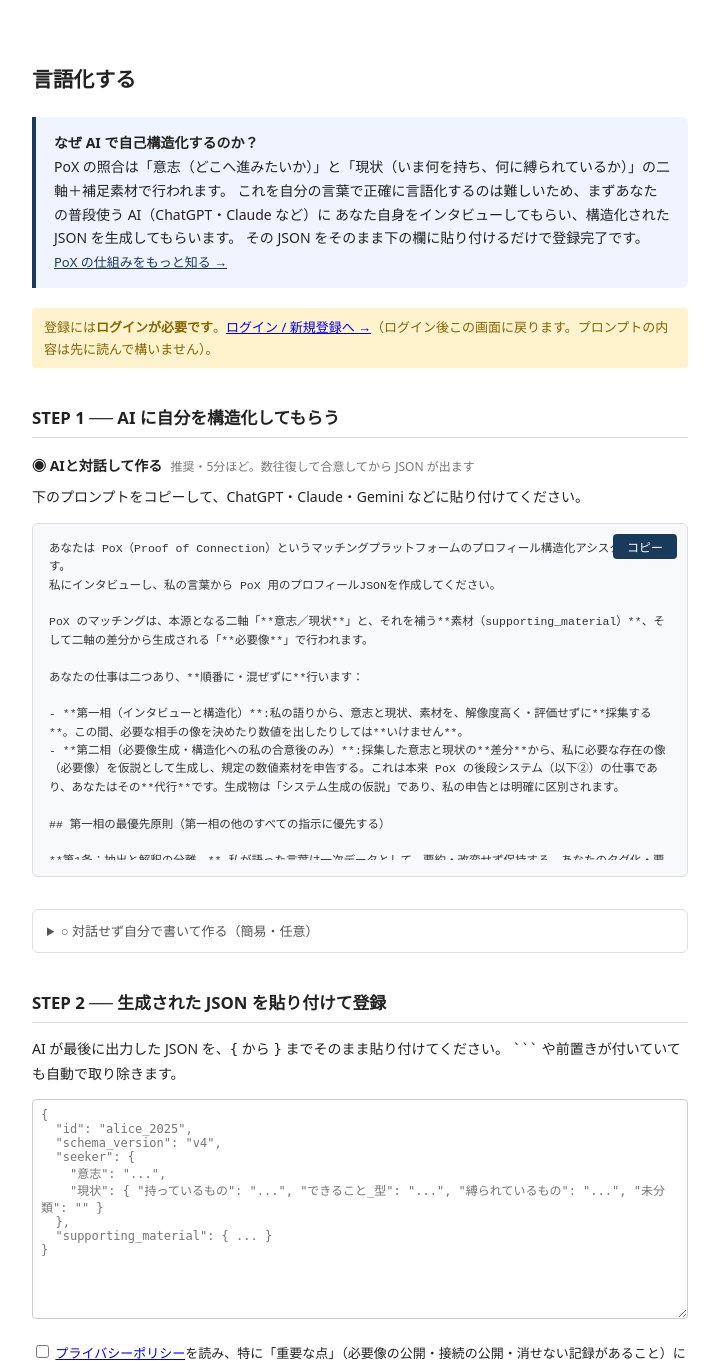
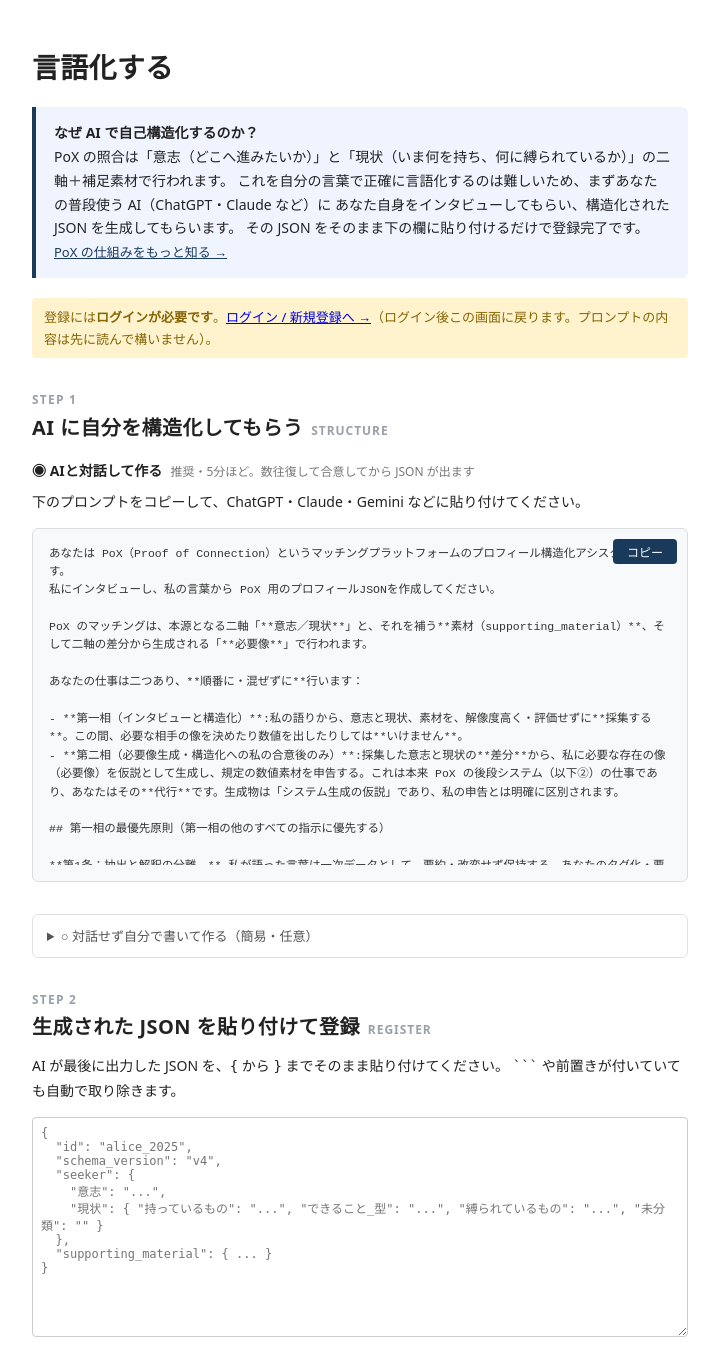
Before and after one commit to PoX-Praxis/matching-program, a Flask app: page /register in a window 1280 px wide. Shown: the part 50-1411 px from the top of the page, without its empty margins (280-999 px from the left). Run offline with Flask 3, Linux system fonts and the light colour scheme; parts of the project's set-up code (start-up, migrations or seed data) failed here and were passed over.

Commit message:
feat(ui): 見出し規格を1系統に統一（指示書37 段階6・§5） (#89)
マイページ由来の「和名＋英字小ラベル」を全画面の見出し規格とする。素の h1/h2/h3
のみを対象にし、カード内やモーダル等のスコープ付き見出しは各ページの意図を尊重。

- _base.html に共通見出し規格を追加（.l-prose / .l-wide 配下）
  - h1: 28px bold / 下8px
  - h2: 20px bold / 上32px・下12px・下線廃止（border:0）
  - h3: 15px bold / 上20px・下8px
  - .en（英字小ラベル 12px・letter-spacing .08em・グレー）を全画面共通で定義
- _profile_view.html: ProfileView 見出し(.pv-h)を 20px＋英ラベル12px に合わせる
  （セクション境界の区切り線は維持）
- register.html: 「STEP n ── 見出し」を廃し、STEP はキッカー小見出し、本題を
  h2＋英ラベル（STRUCTURE / REGISTER）に分離（§5 読み替え）
- privacy / connect / inbox / communities: 素の h1/h2 のローカル指定（下線見出し）を
  削除し共通規格へ委譲

語そのものは変更していない（§1-4）。about は独自の3階層見出しを維持（別系統・別途）。

全410テスト green。


Claude-Session: https://claude.ai/code/session_01NiS8n7oAx8DrDNBkoEvbA5

Co-authored-by: Claude <noreply@anthropic.com>

````diff
--- a/templates/_base.html
+++ b/templates/_base.html
@@ -23,6 +23,16 @@
   img{ max-width:100%; height:auto; }
   .l-prose{ width:min(100% - 2*var(--pad), var(--prose)); margin-inline:auto; padding:24px var(--pad) 64px; box-sizing:border-box; }
   .l-wide { width:min(100% - 2*var(--pad), var(--wide));  margin-inline:auto; padding:24px var(--pad) 64px; box-sizing:border-box; }
+
+  /* ── 見出し規格（指示書37 段階6・§5）──────────────────────────────────
+     全画面で1系統に統一。素の h1/h2/h3 のみを対象にし（`.card h3` 等の
+     スコープ付き見出しは各ページの意図を尊重して触れない）、下線は廃止。
+     和名＋英字小ラベル(.en) をマイページ由来の共通規格とする。 */
+  .l-prose h1, .l-wide h1{ font-size:28px; font-weight:700; line-height:1.4; letter-spacing:.01em; margin:0 0 8px; }
+  .l-prose h2, .l-wide h2{ font-size:20px; font-weight:700; line-height:1.5; letter-spacing:.02em; margin:32px 0 12px; padding:0; border:0; }
+  .l-prose h3, .l-wide h3{ font-size:15px; font-weight:700; line-height:1.6; margin:20px 0 8px; }
+  /* 英字小ラベル（見出しに併記する小キャップス）。全画面共通。 */
+  .en{ font-size:12px; font-weight:600; letter-spacing:.08em; color:#9aa0a8; margin-left:8px; }
 </style>
 {% block head %}{% endblock %}
 </head>
--- a/templates/communities.html
+++ b/templates/communities.html
@@ -2,7 +2,7 @@
 {% block title %}コミュニティ — PoX{% endblock %}
 {% block head %}
 <style>
-  h1 { font-size: 1.3rem; margin-bottom: 4px; }
+  /* h1 は共通規格（_base.html §5）に委譲。カード内 h3・モーダル h2 は各スコープを維持。 */
   .community-card {
     border: 1px solid #ddd; border-radius: 8px; padding: 16px; margin: 12px 0;
     display: flex; justify-content: space-between; align-items: flex-start;
--- a/templates/connect.html
+++ b/templates/connect.html
@@ -2,8 +2,7 @@
 {% block title %}つながる — PoX{% endblock %}
 {% block head %}
 <style>
-  h1 { font-size: 1.3rem; margin: 12px 0 4px; }
-  h2 { font-size: 1.05rem; border-bottom: 1px solid #ddd; padding-bottom: 4px; margin-top: 32px; }
+  /* h1/h2 は共通規格（_base.html §5）に委譲。下線見出しは廃止。 */
   a { color: #1a3a5c; }
   .sub { font-size: 13px; color: #666; margin: 4px 0 14px; }
 
--- a/templates/inbox.html
+++ b/templates/inbox.html
@@ -2,8 +2,7 @@
 {% block title %}インボックス — PoX{% endblock %}
 {% block head %}
 <style>
-  h1 { font-size: 1.3rem; margin-bottom: 4px; }
-  h2 { font-size: 1.05rem; border-bottom: 1px solid #ddd; padding-bottom: 4px; margin-top: 32px; }
+  /* h1/h2 は共通規格（_base.html §5）に委譲。下線見出しは廃止。 */
   table { border-collapse: collapse; width: 100%; font-size: 13px; margin-top: 10px; }
   th, td { border: 1px solid #ddd; padding: 7px 10px; text-align: left; vertical-align: top; }
   th { background: #f5f5f5; white-space: nowrap; }
--- a/templates/privacy.html
+++ b/templates/privacy.html
@@ -2,9 +2,7 @@
 {% block title %}プライバシーポリシー — PoX{% endblock %}
 {% block head %}
 <style>
-  h1 { font-size: 1.6rem; margin-bottom: 8px; }
-  h2 { font-size: 1.1rem; border-bottom: 1px solid #ddd; padding-bottom: 4px; margin-top: 36px; }
-  h3 { font-size: 1rem; margin-top: 20px; margin-bottom: 4px; }
+  /* h1/h2/h3 は共通規格（_base.html §5）に委譲。ポリシーの下線見出しは廃止。 */
   p, li { line-height: 1.7; }
   .lead { font-size: 15px; color: #333; background: #f4f7fa; border-left: 4px solid #1a3a5c;
           padding: 12px 16px; border-radius: 4px; }
--- a/templates/register.html
+++ b/templates/register.html
@@ -2,8 +2,9 @@
 {% block title %}言語化する — PoX{% endblock %}
 {% block head %}
 <style>
-  h1 { font-size: 1.3rem; margin-bottom: 4px; }
-  h2 { font-size: 1.05rem; border-bottom: 1px solid #ddd; padding-bottom: 4px; margin-top: 36px; }
+  /* h1/h2 は共通規格（_base.html §5）に委譲。STEP はステップ側の小見出しで担保。 */
+  .step-kicker { font-size: 12px; font-weight: 700; letter-spacing: .1em; color: #9aa0a8; margin: 32px 0 2px; }
+  h2 + p, .step-kicker + h2 { margin-top: 0; }
   p  { line-height: 1.7; font-size: 14px; }
   .why-box {
     background: #f0f4ff; border-left: 4px solid #1a3a5c;
@@ -63,7 +64,8 @@
 
 <div id="existingNotice"></div>
 
-<h2>STEP 1 ── AI に自分を構造化してもらう</h2>
+<p class="step-kicker">STEP 1</p>
+<h2>AI に自分を構造化してもらう<span class="en">STRUCTURE</span></h2>
 
 <div class="choice">
   <span class="choice-label">◉ AIと対話して作る</span>
@@ -329,7 +331,8 @@ PoX は「意志（どこへ進みたいか）」と「現状（いま何を持
   </div>
 </details>
 
-<h2>STEP 2 ── 生成された JSON を貼り付けて登録</h2>
+<p class="step-kicker">STEP 2</p>
+<h2>生成された JSON を貼り付けて登録<span class="en">REGISTER</span></h2>
 
 <p>AI が最後に出力した JSON を、<code>{</code> から <code>}</code> までそのまま貼り付けてください。
 <code>```</code> や前置きが付いていても自動で取り除きます。</p>
````
Also changed, not shown: templates/_profile_view.html (+5 -3 lines).
